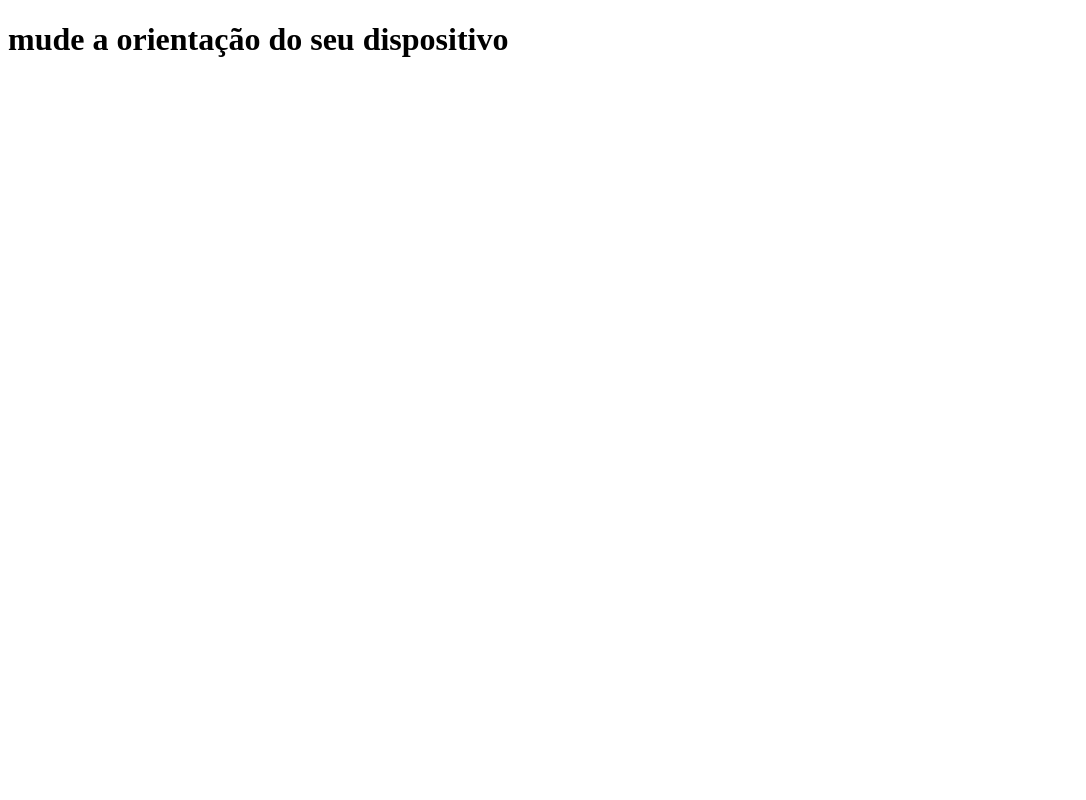
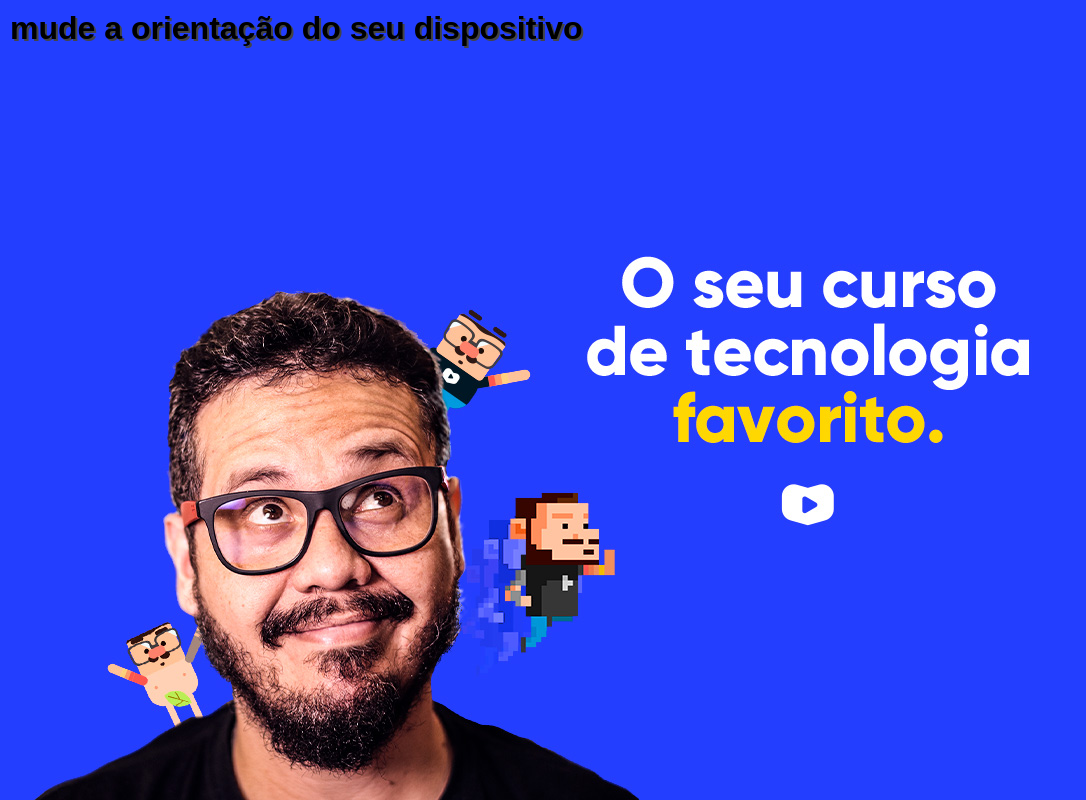
Before and after one commit to guilhermesantosi/html-css, a plain HTML site: page exercícios/ex011/mq002/index.html in a window 1280 px wide. Shown: the whole page, without its empty margins (0-1086 px from the left). Drawn offline with Linux system fonts and the light colour scheme.

Commit message:
atualizei os exercícios

```diff
--- a/exercícios/ex011/mq002/estilos/geral.css
+++ b/exercícios/ex011/mq002/estilos/geral.css
@@ -1,3 +1,22 @@
 @charset "UTF-8";
 
 /*media geral*/
+
+*{
+    margin: 0px;
+    padding: 0px;
+    font-family: Arial, Helvetica, sans-serif;
+    background-size: contain;
+    background-repeat: no-repeat;
+}
+
+body, html{
+    height: 100vh;
+    width: 100vw;
+    background-color:#223eff;
+}
+
+h1{
+    text-shadow: 2px 2px 0px rgb(68, 68, 68);
+    padding: 10px;
+}
--- a/exercícios/ex011/mq002/estilos/paisagem.css
+++ b/exercícios/ex011/mq002/estilos/paisagem.css
@@ -1,3 +1,8 @@
 @charset "UTF-8";
 
 /*media landscape*/
+
+body{
+    background-image: url(../imagens/cev-landscape.jpg);
+    background-position: left bottom;
+}
--- a/exercícios/ex011/mq002/estilos/retrato.css
+++ b/exercícios/ex011/mq002/estilos/retrato.css
@@ -1,3 +1,8 @@
 @charset "UTF-8";
 
 /*media portrait*/
+
+body{
+    background-image: url(../imagens/cev-portrait.jpg);
+    background-position: center bottom;
+}
--- a/exercícios/ex011/mq002/index.html
+++ b/exercícios/ex011/mq002/index.html
@@ -5,8 +5,9 @@
     <meta name="viewport" content="width=device-width, initial-scale=1.0">
     <title>média</title>
     <link rel="stylesheet" href="estilos/geral.css" media="all">
-    <link rel="stylesheet" href="estilos/retrato.css" media="screen and (orientantion: portrait)">
-    <link rel="stylesheet" href="estilos/paisagem.css" media="screen and (orietantion: landscape)">
+    <link rel="stylesheet" href="estilos/retrato.css" media="screen and (orientation: portrait)">
+    <link rel="stylesheet" href="estilos/paisagem.css" media="screen and (orientation: landscape)">
+
 
 </head>
 <body>
```
Also changed, not shown: exercícios/ex011/mq003/index.html (added, +51 -0 lines), exercícios/ex011/mq003/imagens/cev-landscape.jpg (added), exercícios/ex011/mq003/imagens/cev-portrait.jpg (added).
